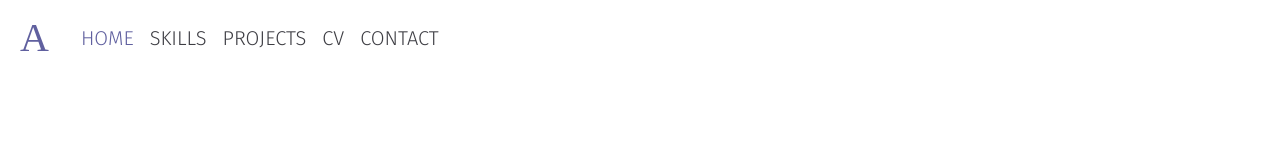
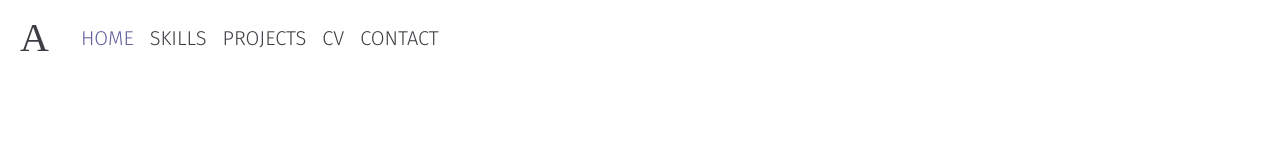
Before and after one commit to amydevlondon/Portfolio, a React (Create React App) app: page / in a window 1280 px wide. Shown: the top 160 px of the page. Built offline with nearby package versions, Linux system fonts and the light colour scheme; a web font is replaced by a local one.

Commit message:
add exception to active class

```diff
--- a/src/index.css
+++ b/src/index.css
@@ -116,7 +116,7 @@ section:nth-of-type(even) {
 .navbar.navbar-custom a:hover {
 	color: var(--accent-color);
 }
-.navbar.navbar-custom .active {
+.navbar.navbar-custom .active:not(.navbar-brand) {
 	color: var(--accent-color);
 }
 /* HEADER */
```
